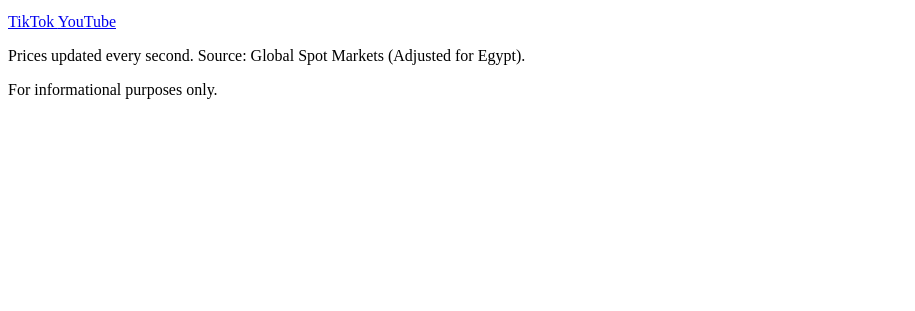
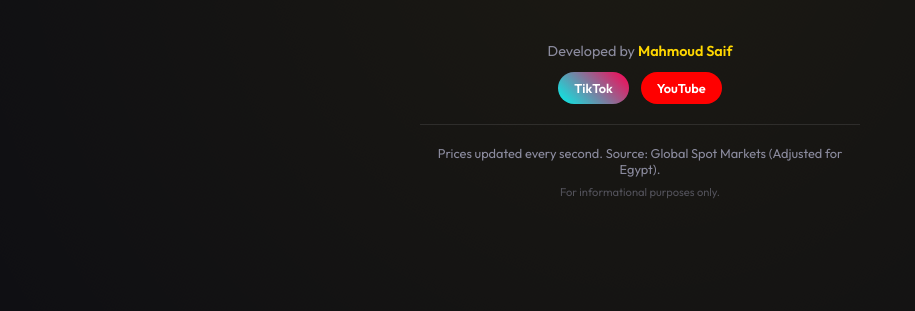
Before and after one commit to mahmoudsaiftech/GlodPrices, a website: page public/index.html in a window 1280 px wide. Shown: the part 489-800 px from the top of the page, without its empty margins (0-915 px from the left). Drawn offline with Linux system fonts and the light colour scheme; no server answers.

Commit message:
feat: add initial HTML structure for Gold Price Egypt live market page.

```diff
--- a/public/index.html
+++ b/public/index.html
@@ -1,4 +1,18 @@
 <!DOCTYPE html>
+<html lang="en">
+
+<head>
+    <meta charset="UTF-8">
+    <meta name="viewport" content="width=device-width, initial-scale=1.0">
+    <title>Gold Price Egypt | Live Market</title>
+    <link rel="stylesheet" href="style.css">
+    <link href="https://fonts.googleapis.com/css2?family=Outfit:wght@300;400;600;700&display=swap" rel="stylesheet">
+</head>
+
+<body>
+    <div class="background-glow"></div>
+
+    <div class="container">
         <header>
             <div class="logo">
                 <span class="icon">🏆</span>
```
Lines whose indentation alone changed are shown as unchanged.
